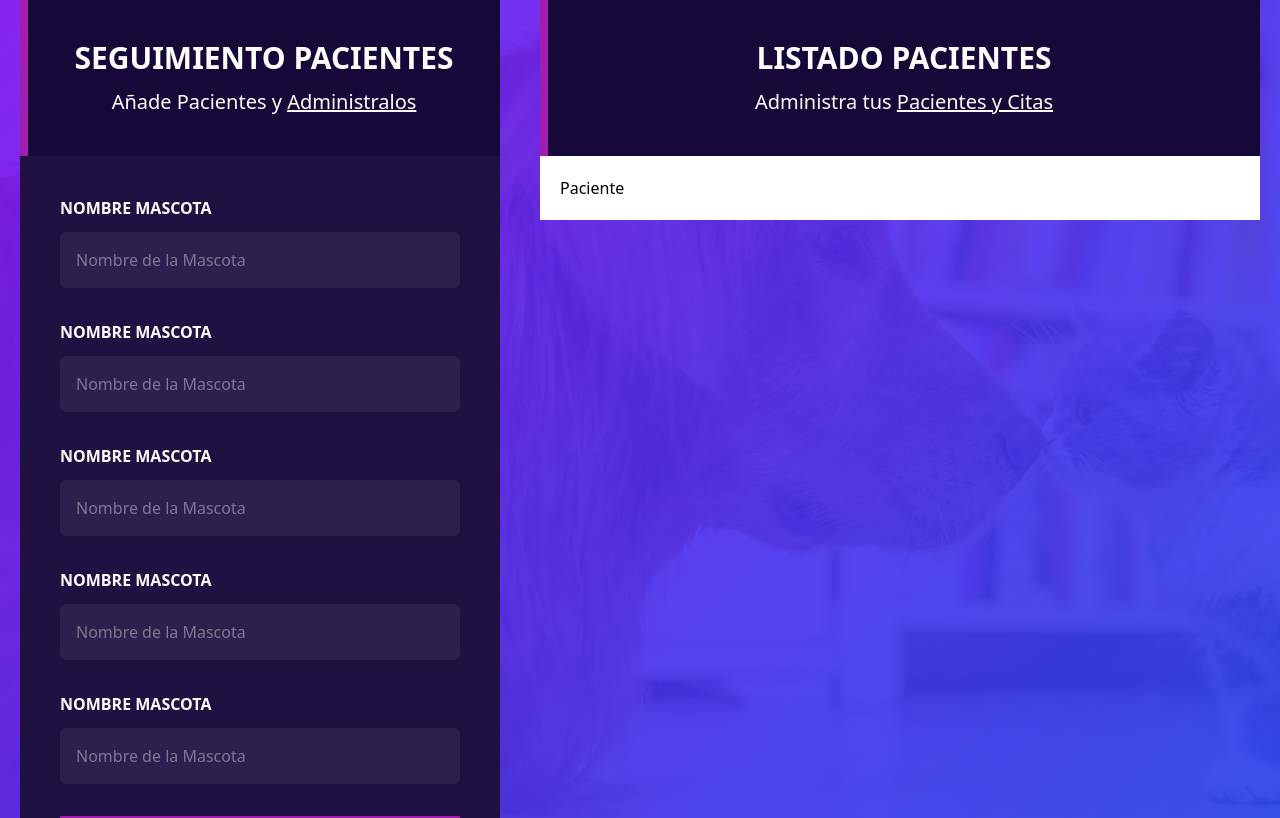
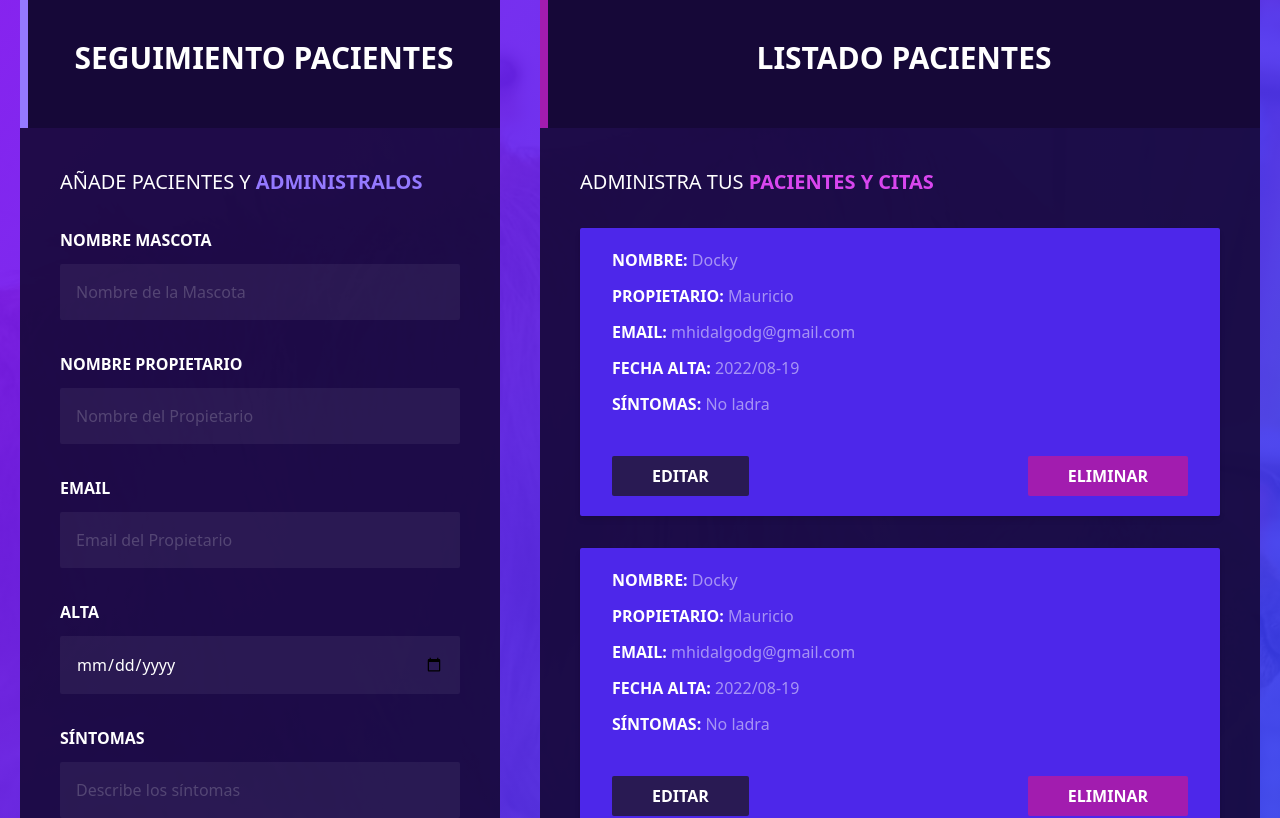
Before and after one commit to Mauhr87/proyecto-citas-react, a React (Create React App) app: page / in a window 1280 px wide. Shown: the part 260-1078 px from the top of the page. Built offline with nearby package versions, Linux system fonts and the light colour scheme.

Commit message:
adding style

```diff
--- a/src/components/Formulario.js
+++ b/src/components/Formulario.js
@@ -3,38 +3,39 @@ import React from 'react'
 const Formulario = () => {
   return (
     <div className="md:w-1/2 lg:w-2/5 mx-5">
-        <header className="bg-dark-purple px-5 py-10 text-center text-white border-l-8 border-fuchsia-700">
+        <header className="bg-dark-purple px-5 py-10 text-center text-white border-l-8 border-indigo-vet-500">
             <h2 className="font-bold text-3xl uppercase mb-3">Seguimiento Pacientes</h2>
-            <p className="text-xl">Añade Pacientes y <span className="underline">Administralos</span></p>
+
         </header>
-        <div className="p-10 bg-dark-purple-light">
+        <div className="p-10 bg-dark-purple/[.9]">
+            <p className="text-white text-xl mb-8 uppercase">Añade Pacientes y <span className="text-indigo-vet-500 font-bold">Administralos</span></p>
             <form>
                 <div className="mb-8">
                     <label htmlFor="mascota" className="block mb-3 uppercase font-bold text-white">Nombre Mascota</label>
-                    <input className="outline-0 bg-white/[.06] w-full p-4 rounded-md placeholder-gray-50/[.4] text-white" type="text" placeholder="Nombre de la Mascota" />
+                    <input className="outline-0 bg-white/[.06] w-full p-4 rounded-sm placeholder-gray-50/[.2] text-white" type="text" placeholder="Nombre de la Mascota" />
                 </div>
 
                 <div className="mb-8">
-                    <label htmlFor="mascota" className="block mb-3 uppercase font-bold text-white">Nombre Mascota</label>
-                    <input className="outline-0 bg-white/[.06] w-full p-4 rounded-md placeholder-gray-50/[.4] text-white" type="text" placeholder="Nombre de la Mascota" />
+                    <label htmlFor="propietario" className="block mb-3 uppercase font-bold text-white">Nombre Propietario</label>
+                    <input className="outline-0 bg-white/[.06] w-full p-4 rounded-sm placeholder-gray-50/[.2] text-white" type="text" placeholder="Nombre del Propietario" />
                 </div>
 
                 <div className="mb-8">
-                    <label htmlFor="mascota" className="block mb-3 uppercase font-bold text-white">Nombre Mascota</label>
-                    <input className="outline-0 bg-white/[.06] w-full p-4 rounded-md placeholder-gray-50/[.4] text-white" type="text" placeholder="Nombre de la Mascota" />
+                    <label htmlFor="email" className="block mb-3 uppercase font-bold text-white">Email</label>
+                    <input className="outline-0 bg-white/[.06] w-full p-4 rounded-sm placeholder-gray-50/[.2] text-white" type="text" placeholder="Email del Propietario" />
                 </div>
 
                 <div className="mb-8">
-                    <label htmlFor="mascota" className="block mb-3 uppercase font-bold text-white">Nombre Mascota</label>
-                    <input className="outline-0 bg-white/[.06] w-full p-4 rounded-md placeholder-gray-50/[.4] text-white" type="text" placeholder="Nombre de la Mascota" />
+                    <label htmlFor="alta" className="block mb-3 uppercase font-bold text-white">Alta</label>
+                    <input className="outline-0 bg-white/[.06] w-full p-4 rounded-sm placeholder-gray-50/[.2] text-white" type="date"/>
                 </div>
 
                 <div className="mb-8">
-                    <label htmlFor="mascota" className="block mb-3 uppercase font-bold text-white">Nombre Mascota</label>
-                    <input className="outline-0 bg-white/[.06] w-full p-4 rounded-md placeholder-gray-50/[.4] text-white" type="text" placeholder="Nombre de la Mascota" />
+                    <label htmlFor="sintomas" className="block mb-3 uppercase font-bold text-white">Síntomas</label>
+                    <input className="outline-0 bg-white/[.06] w-full p-4 rounded-sm placeholder-gray-50/[.2] text-white" type="text" placeholder="Describe los síntomas" />
                 </div>
 
-                 <input type="submit" value="Agregar Paciente" className='bg-fuchsia-700 w-full p-3 text-white text-xl font-bold hover:bg-fuchsia-800 cursor-pointer transition-colors uppercase'/>
+                 <input type="submit" value="Agregar Paciente" className='bg-indigo-vet-900 w-full py-4 px-3 text-white text-xl font-bold hover:bg-indigo-vet-900/[.8] cursor-pointer transition-colors uppercase rounded-sm'/>
             </form>
         </div>
     </div>
--- /dev/null
+++ b/src/components/Paciente.js
@@ -0,0 +1,19 @@
+import React from 'react'
+
+const Paciente = () => {
+  return (
+    <div className="text-white mb-8 shadow-md py-5 px-8 bg-indigo-vet-900 rounded-sm">
+        <p className="uppercase font-bold mb-3">Nombre: <span className="font-normal normal-case text-white/[.5]">Docky</span></p>
+        <p className="uppercase font-bold mb-3">Propietario: <span className="font-normal normal-case text-white/[.5]">Mauricio</span></p>
+        <p className="uppercase font-bold mb-3">Email: <span className="font-normal normal-case text-white/[.5]">mhidalgodg@gmail.com</span></p>
+        <p className="uppercase font-bold mb-3">Fecha Alta: <span className="font-normal normal-case text-white/[.5]">2022/08-19</span></p>
+        <p className="uppercase font-bold mb-3">Síntomas: <span className="font-normal normal-case text-white/[.5]">No ladra</span></p>
+        <div className="flex justify-between mt-10">
+            <button type="button" class="py-2 px-10 bg-dark-purple-light hover:bg-dark-purple-light/[.8] text-white font-bold uppercase rounded-sm">Editar</button>
+            <button type="button" class="py-2 px-10 bg-fuchsia-700 hover:bg-fuchsia-700/[.8] text-white font-bold uppercase rounded-sm">Eliminar</button>
+        </div>
+    </div>
+  )
+}
+
+export default Paciente
--- a/src/components/Pacientes.js
+++ b/src/components/Pacientes.js
@@ -1,15 +1,20 @@
 import React from 'react'
+import Paciente from "./Paciente"
 
 const Pacientes = () => {
   return (
     <div className="md:w-1/2 lg:w-3/5 mx-5">
-        <header className="bg-dark-purple px-5 py-10 text-center text-white  border-l-8 border-fuchsia-700">
+        <header className="bg-dark-purple px-5 py-10 text-center text-white border-l-8 border-fuchsia-700">
             <h2 className="font-bold text-3xl uppercase mb-3">Listado Pacientes</h2>
-            <p className="text-xl">Administra tus <span className="underline">Pacientes y Citas</span></p>
+
         </header>
 
-        <div className="p-5 bg-white">
-            Paciente
+        <div className="p-10 bg-dark-purple/[.9]">
+          <p className="text-white text-xl mb-8 uppercase">Administra tus <span className="text-fuchsia-500 font-bold">Pacientes y Citas</span></p>
+
+          <Paciente/>
+          <Paciente/>
+          <Paciente/>
         </div>
 
     </div>
--- a/tailwind.config.js
+++ b/tailwind.config.js
@@ -7,7 +7,11 @@ module.exports = {
     extend: {
       colors: {
         'dark-purple': '#160838',
-        'dark-purple-light': '#201143',
+        'dark-purple-light': '#291a53',
+        'indigo-vet': '#361596',
+        'indigo-vet-500': '#9479ff',
+        'indigo-vet-900': '#4d27ea'
+
       },
     }
   },
```
